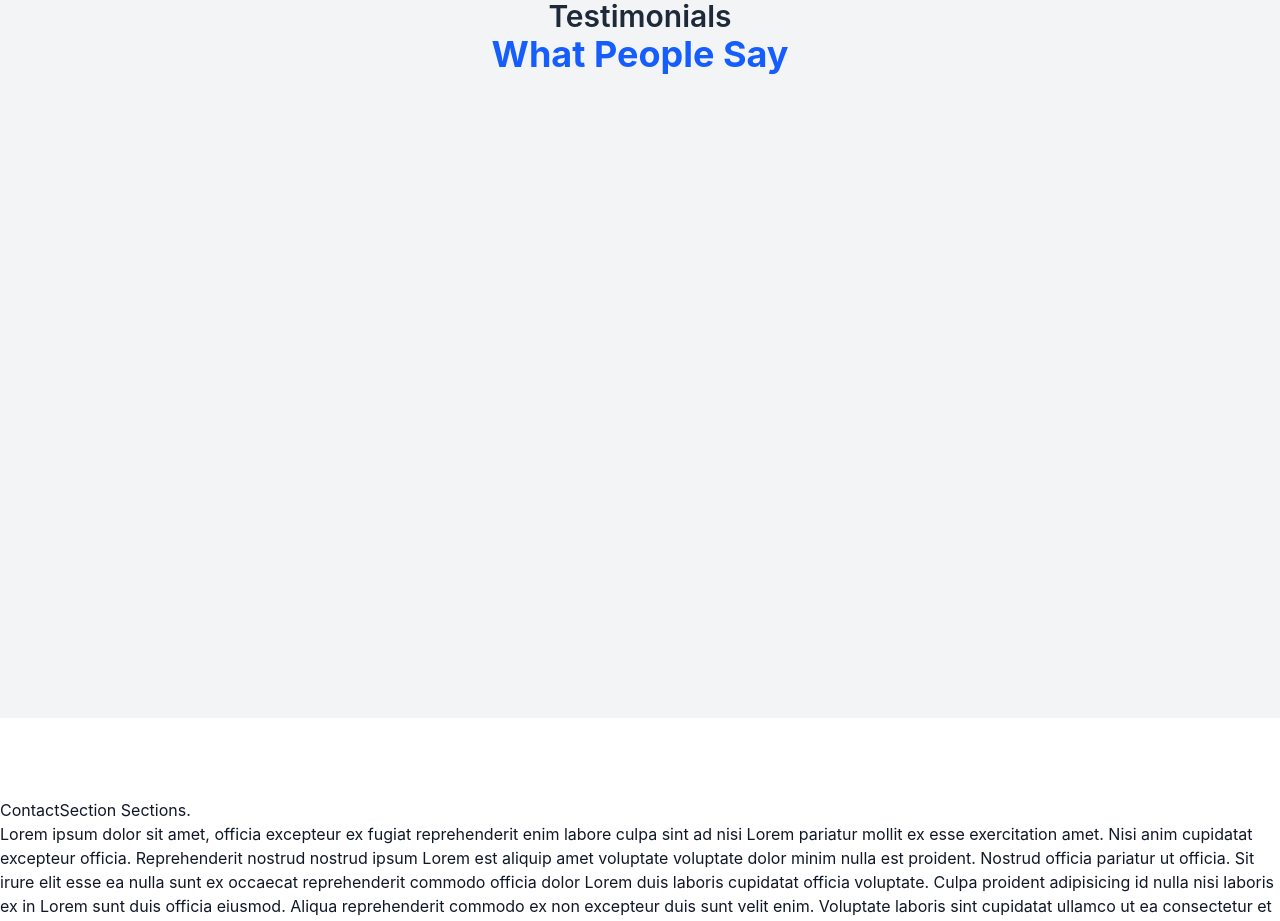
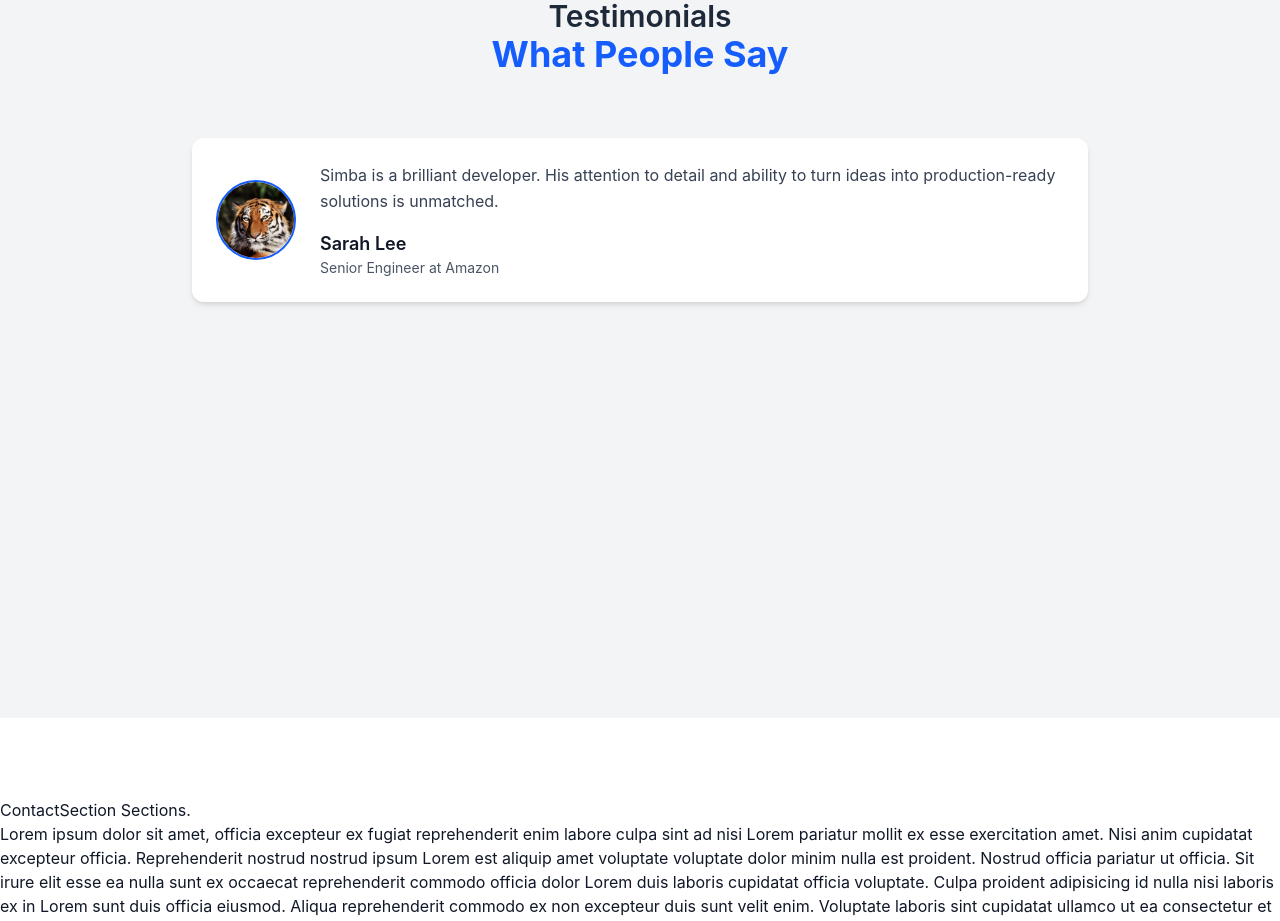
Before and after one commit to cyril2day/react-dark-light-toggle, a React (Vite) app: page / in a window 1280 px wide. Shown: the part 3340-4261 px from the top of the page. Built offline with nearby package versions, Linux system fonts and the light colour scheme.

Commit message:
Build the testimonial  card component

```diff
--- a/src/components/RecommendationsSection/TestimonialCard.jsx
+++ b/src/components/RecommendationsSection/TestimonialCard.jsx
@@ -1,7 +1,22 @@
-const TestimonialCard = () => {
+const TestimonialCard = ({ testimonial }) => {
   return (
-    <div>
-
+    <div className='max-w-4xl mx-auto flex flex-col sm:flex-row bg-white dark:bg-gray-800 items-center rounded-xl shadow-md p-6 text-left transition mb-16'>
+      <img
+        src={testimonial.image}
+        alt={testimonial.name}
+        className='w-20 h-20 rounded-full object-cover mb-4 sm:mb-0 sm:mr-6 border-2 border-blue-600 dark:border-blue-400'
+      />
+      <div className=''>
+        <p className='text-gray-700 dark:text-gray-300 mb-4 text-base leading-relaxed'>
+          {testimonial.text}
+        </p>
+        <p className='font-semibold text-lg text-gray-900 dark:text-white'>
+          {testimonial.name}
+        </p>
+        <p className='text-sm text-gray-600 dark:text-gray-400'>
+          {testimonial.position} at {testimonial.company}
+        </p>
+      </div>
     </div>
   )
 }
--- a/src/components/RecommendationsSection/index.jsx
+++ b/src/components/RecommendationsSection/index.jsx
@@ -1,8 +1,15 @@
 import ArrowNavigation from './ArrowNavigation'
 import CompanyLogo from './CompanyLogo'
 import TestimonialCard from './TestimonialCard'
+import testimonials from '../../data/testimonials'
+import { useState } from 'react'
 
 const RecommendationsSection = () => {
+
+  const [current, setCurrent] = useState(0)
+
+  const testimonial = testimonials[current]
+
   return (
     <section className='min-h-screen py-20 px-4 text-center bg-gray-100 dark:bg-gray-900'>
       <h2 className='text-3xl font-semibold text-gray-800 dark:text-white'>
@@ -11,6 +18,8 @@ const RecommendationsSection = () => {
       <h3 className='text-4xl font-bold text-blue-600 dark:text-blue-400 mb-16'>
         What People Say
       </h3>
+
+      <TestimonialCard testimonial={testimonial} />
 
       {/* Recommendation Box */}
 
--- a/src/data/experiences.js
+++ b/src/data/experiences.js
@@ -14,6 +14,6 @@ const experiences = [
     company: "WebStart",
     years: "2019 - 2020",
   },
-];
+]
 
-export default experiences;
+export default experiences
--- a/src/data/projects.js
+++ b/src/data/projects.js
@@ -67,6 +67,6 @@ const projects = [
       "Showcase website for a freelancer using Astro and Tailwind CSS.",
     type: "Portfolio",
   },
-];
+]
 
-export default projects;
+export default projects
--- /dev/null
+++ b/src/data/testimonials.js
@@ -0,0 +1,25 @@
+const testimonials = [
+  {
+    image: "images/testimonials/tiger1.jpg",
+    text: "Simba is a brilliant developer. His attention to detail and ability to turn ideas into production-ready solutions is unmatched.",
+    name: "Sarah Lee",
+    position: "Senior Engineer",
+    company: "Amazon",
+  },
+  {
+    image: "images/testimonials/puma1.jpg",
+    text: "His design and coding skills are top-notch. I truly enjoyed working with him on our mobile app project.",
+    name: "James Kim",
+    position: "Product Manager",
+    company: "Google",
+  },
+  {
+    image: "images/testimonials/eagle2.jpg",
+    text: "Simba is one of the most reliable engineers I’ve worked with. He delivers clean, scalable code every time.",
+    name: "Emily Zhang",
+    position: "Tech Lead",
+    company: "Meta",
+  },
+]
+
+export default testimonials
```
